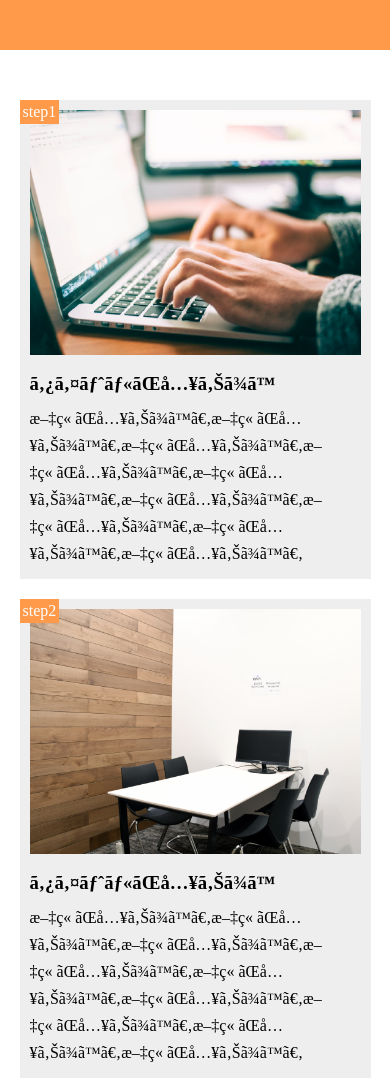
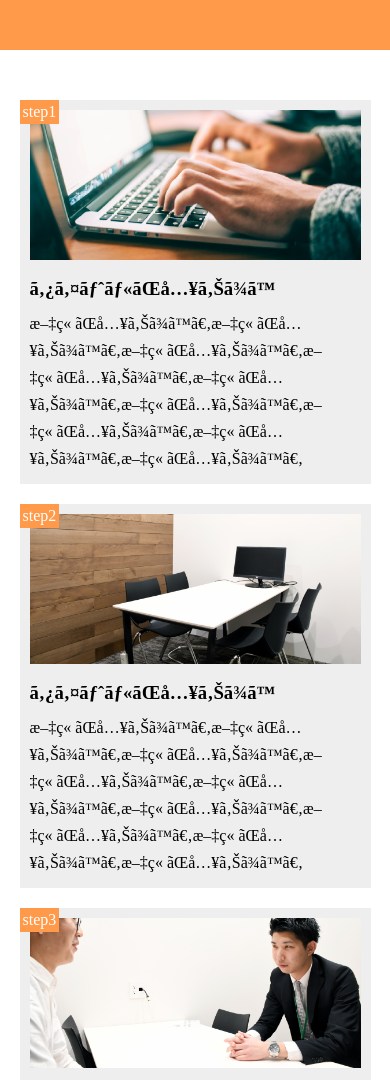
Before and after one commit to marsh-sb/chapter10_exercise, a plain HTML site: page index.html in a window 390 px wide. Shown: the top 1080 px of the page. Drawn offline with Linux system fonts and the light colour scheme.

Commit message:
[Finish] 1-10

```diff
--- a/style.css
+++ b/style.css
@@ -94,3 +94,31 @@ footer {
   }
 
 }
+
+@media screen and (max-width: 425px) {
+  main {
+    width: 100%;
+    display: block;
+  }
+
+  .container {
+    width: 90%;
+    margin-bottom: 20px;
+    margin-left: 5%;
+  }
+
+  .step-img1 {
+    width: 100%;
+    height: 150px;
+  }
+
+  .step-img2 {
+    width: 100%;
+    height: 150px;
+  }
+
+  .step-img3 {
+    width: 100%;
+    height: 150px;
+  }
+}
```
